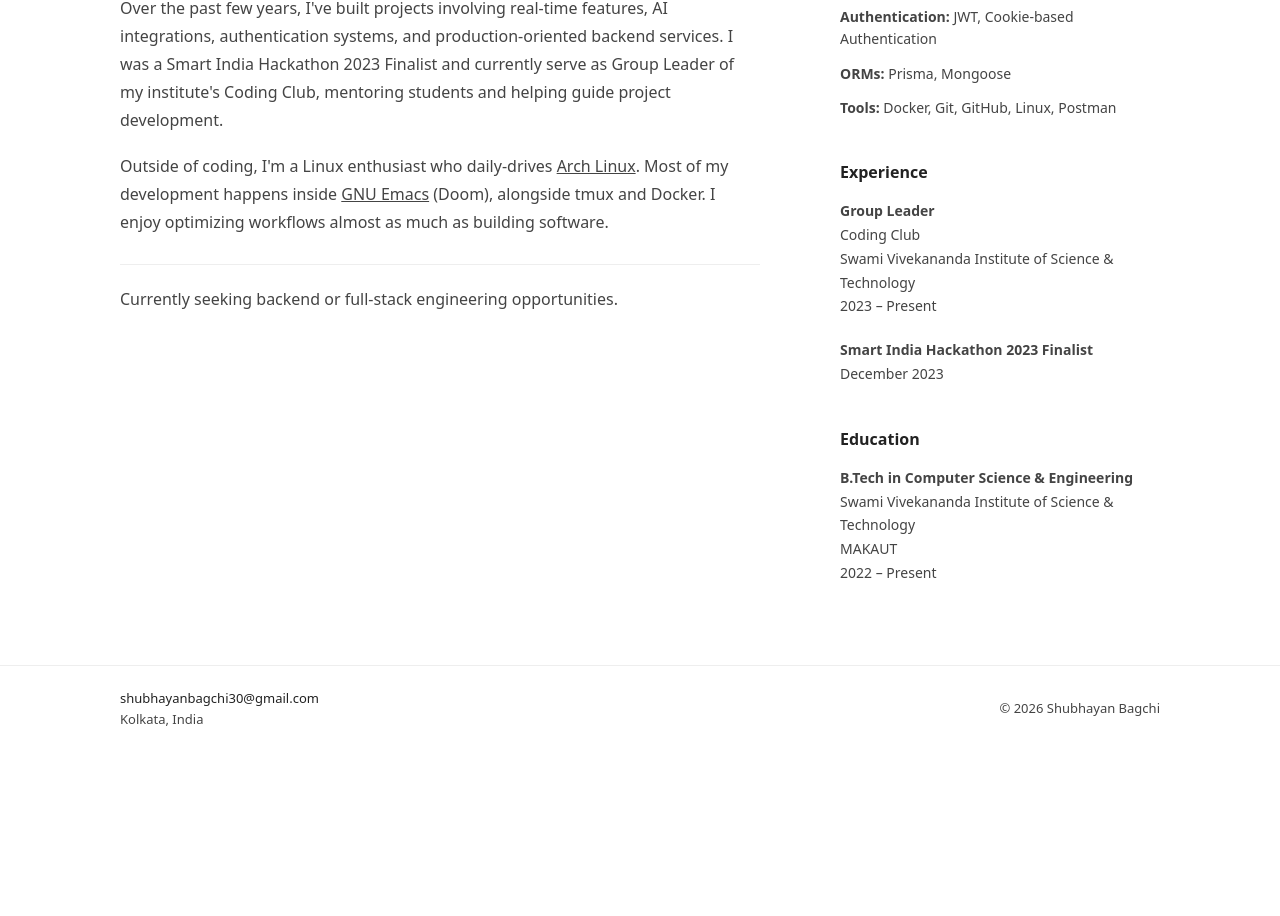
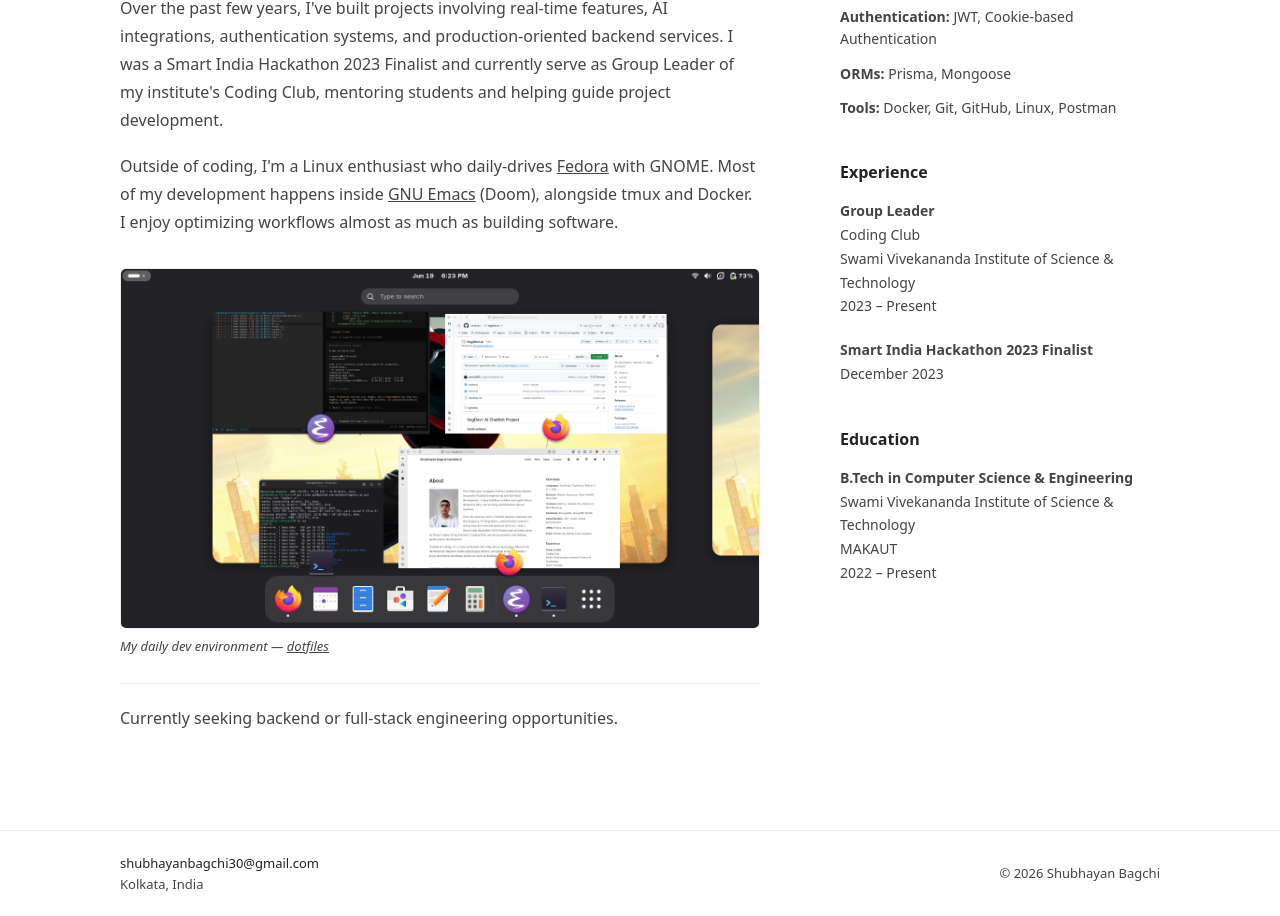
Before and after one commit to devBuku/website, a React (Vite) app: page /about in a window 1280 px wide. Shown: the part 386-1302 px from the top of the page. Before the commit the page ends 1137 px from the top, so only its background shows below. Built offline with nearby package versions, Linux system fonts and the light colour scheme.

Commit message:
Add ongoing projects, setup photo, dotfiles link; restructure project sections

```diff
--- a/src/pages/About.jsx
+++ b/src/pages/About.jsx
@@ -27,10 +27,10 @@ function About() {
 
         <p>
           Outside of coding, I'm a Linux enthusiast who daily-drives{" "}
-          <a href="https://www.archlinux.org/" target="_blank" rel="noreferrer">
-            Arch Linux
-          </a>
-          . Most of my development happens inside{" "}
+          <a href="https://fedoraproject.org/" target="_blank" rel="noreferrer">
+            Fedora
+          </a>{" "}
+          with GNOME. Most of my development happens inside{" "}
           <a
             href="https://www.gnu.org/software/emacs/"
             target="_blank"
@@ -42,6 +42,20 @@ function About() {
           as much as building software.
         </p>
 
+        <div className="setup-image">
+          <img
+            src="/setup.png"
+            alt="Development setup — Fedora, GNOME, Doom Emacs"
+            loading="lazy"
+          />
+          <span className="setup-caption">
+            My daily dev environment —{" "}
+            <a href="https://github.com/devBuku/.dotfiles" target="_blank" rel="noreferrer">
+              dotfiles
+            </a>
+          </span>
+        </div>
+
         <p className="seeking">
           Currently seeking backend or full-stack engineering opportunities.
         </p>
@@ -52,8 +66,7 @@ function About() {
 
         <ul>
           <li>
-            <strong>Languages:</strong> JavaScript, TypeScript, Python, C, C++,
-            SQL
+            <strong>Languages:</strong> JavaScript, TypeScript, Python, C, SQL
           </li>
 
           <li>
--- a/src/pages/Projects.jsx
+++ b/src/pages/Projects.jsx
@@ -1,18 +1,6 @@
 import "../styles/projects.css";
 
 const fullstack = [
-    {
-        title: "Uber — MERN Ride Booking Platform",
-        image: "/hero.jpg",
-        live: "#",
-        highlights: [
-            "Role-based authentication (Rider & Captain) with JWT cookie-based sessions",
-            "Complete ride lifecycle: booking requests, acceptance, and status tracking",
-            "Mobile-first responsive UI with React.js and Tailwind CSS",
-        ],
-        tech: "React · Tailwind CSS · Express.js · MongoDB · JWT · REST APIs",
-        link: "https://github.com/devBuku/Uber",
-    },
     {
         title: "Tomato — MERN Food Ordering Platform",
         image: "/tomato.gif",
@@ -25,10 +13,23 @@ const fullstack = [
         tech: "MongoDB · Express.js · React · Node.js · Stripe · JWT · Multer · Context API",
         link: "https://github.com/devBuku/Tomato",
     },
+];
+
+const ongoing = [
+    {
+        title: "Swarlipi — AI Video Dubbing Assistant",
+        image: "/hero.jpg",
+        highlights: [
+            "Smart India Hackathon 2023 finalist — AI-powered video dubbing across languages",
+            "Uses OpenAI Whisper for speech-to-text, gTTS for text-to-speech, OpenCV for video processing",
+            "Built with React.js frontend and Flask backend translation pipeline",
+        ],
+        tech: "React · Flask · OpenAI Whisper · gTTS · OpenCV",
+        link: "#",
+    },
     {
         title: "VagDevi.ai — AI Chat Application",
         image: "/hero.jpg",
-        live: "#",
         highlights: [
             "College tech fest winning project — text-to-text and image-to-text generation",
             "Multilingual response translation via Gemini API with JWT auth",
@@ -36,6 +37,72 @@ const fullstack = [
         ],
         tech: "React · Flask · MongoDB · Gemini API · JWT",
         link: "https://github.com/devBuku/VagDevi.ai",
+    },
+    {
+        title: "Uber — MERN Ride Booking Platform",
+        image: "/hero.jpg",
+        highlights: [
+            "Role-based authentication (Rider & Captain) with JWT cookie-based sessions",
+            "Complete ride lifecycle: booking requests, acceptance, and status tracking",
+            "Mobile-first responsive UI with React.js and Tailwind CSS",
+        ],
+        tech: "React · Tailwind CSS · Express.js · MongoDB · JWT · REST APIs",
+        link: "https://github.com/devBuku/Uber",
+    },
+    {
+        title: "Spotify MERN — Music Streaming Web App",
+        image: "/hero.jpg",
+        highlights: [
+            "Full-stack music streaming platform with playlist management and search",
+            "User authentication with personalized recommendations",
+            "Built with the MERN stack following RESTful architecture",
+        ],
+        tech: "MongoDB · Express.js · React · Node.js · JWT",
+        link: "#",
+    },
+    {
+        title: "Real-Time Chat Application",
+        image: "/hero.jpg",
+        highlights: [
+            "Real-time messaging with WebSocket-based instant communication",
+            "User authentication, room creation, and message history",
+            "Built with MERN stack and Socket.io for live updates",
+        ],
+        tech: "MongoDB · Express.js · React · Node.js · Socket.io · JWT",
+        link: "#",
+    },
+    {
+        title: "Ledger — Banking Transaction System",
+        image: "/hero.jpg",
+        highlights: [
+            "Secure transaction ledger with balance tracking and history",
+            "Role-based access with transaction logs and audit trails",
+            "Built with MERN stack following financial data best practices",
+        ],
+        tech: "MongoDB · Express.js · React · Node.js · JWT",
+        link: "#",
+    },
+    {
+        title: "Real-Time Device Tracker",
+        image: "/hero.jpg",
+        highlights: [
+            "Live device location tracking with real-time map updates",
+            "WebSocket-based communication for continuous data streaming",
+            "Built with MERN stack and mapping visualization",
+        ],
+        tech: "MongoDB · Express.js · React · Node.js · Socket.io",
+        link: "#",
+    },
+    {
+        title: "Instacart — E-Commerce Web App",
+        image: "/hero.jpg",
+        highlights: [
+            "Full e-commerce flow: product catalog, cart, checkout, order tracking",
+            "User authentication, admin dashboard, and payment integration",
+            "Built with MERN stack following scalable architecture",
+        ],
+        tech: "MongoDB · Express.js · React · Node.js · JWT · Stripe",
+        link: "#",
     },
 ];
 
@@ -53,9 +120,9 @@ const fun = [
     },
 ];
 
-function ProjectCard({ project, showLive }) {
+function ProjectCard({ project, showLive, ongoing }) {
     return (
-        <div className="project-card">
+        <div className={`project-card${ongoing ? ' ongoing' : ''}`}>
             <div className="project-image">
                 <img
                     src={project.image}
@@ -104,7 +171,7 @@ function Projects() {
     return (
         <section className="projects">
             <div className="projects-section">
-                <h2 className="projects-subtitle">In Prod</h2>
+                <h2 className="projects-subtitle">Production</h2>
                 <div className="projects-grid">
                     {fullstack.map((project, index) => (
                         <ProjectCard
@@ -117,7 +184,21 @@ function Projects() {
             </div>
 
             <div className="projects-section">
-                <h2 className="projects-subtitle">For Fun</h2>
+                <h2 className="projects-subtitle">In Development</h2>
+                <div className="projects-grid">
+                    {ongoing.map((project, index) => (
+                        <ProjectCard
+                            key={index}
+                            project={project}
+                            showLive={false}
+                            ongoing={true}
+                        />
+                    ))}
+                </div>
+            </div>
+
+            <div className="projects-section">
+                <h2 className="projects-subtitle">Experiments</h2>
                 <div className="projects-grid">
                     {fun.map((project, index) => (
                         <ProjectCard
--- a/src/styles/about.css
+++ b/src/styles/about.css
@@ -43,6 +43,38 @@
     content: "";
     display: block;
     clear: both;
+}
+
+.setup-image {
+    margin: 32px 0 28px;
+    max-width: 680px;
+}
+
+.setup-image img {
+    width: 100%;
+    display: block;
+    border: 1px solid var(--border-color, #eee);
+    border-radius: 6px;
+}
+
+.setup-caption {
+    display: block;
+    margin-top: 8px;
+    font-size: 13px;
+    color: var(--secondary-text);
+    font-style: italic;
+}
+
+.setup-caption a {
+    color: inherit;
+    text-decoration: underline;
+}
+
+.setup-caption code {
+    font-size: 12px;
+    background: var(--border-color, #eee);
+    padding: 1px 5px;
+    border-radius: 3px;
 }
 
 .seeking {
--- a/src/styles/projects.css
+++ b/src/styles/projects.css
@@ -123,6 +123,20 @@
     margin-bottom: 32px;
 }
 
+.project-card.ongoing .project-image img {
+    filter: grayscale(100%);
+    opacity: 0.6;
+}
+
+.project-card.ongoing .project-body h3 {
+    color: var(--secondary-text);
+}
+
+.project-card.ongoing .project-highlights li,
+.project-card.ongoing .tech {
+    opacity: 0.7;
+}
+
 @media (max-width: 768px) {
     .projects {
         padding: 60px 24px;
```
Also changed, not shown: public/setup.png (added), 1 other file (tests, documents, lock files or other folders).
